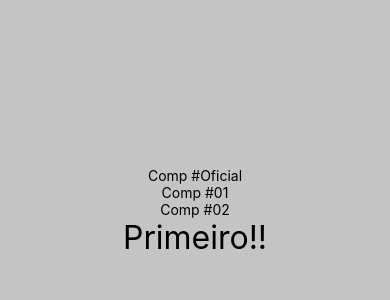
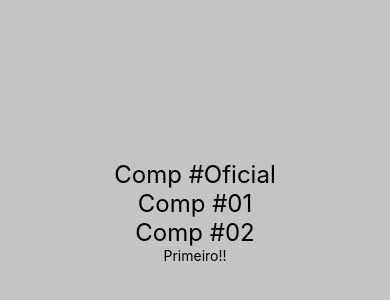
Before and after one commit to hericklima22/aprendendo-react-native, a React Native app in the folder exercicios/: screen / in a window 390 px wide. Shown: the part 210-510 px from the top of the page. Built offline with nearby package versions, Linux system fonts and the light colour scheme.

Commit message:
arquivo estilo.js modificado

```diff
--- a/exercicios/src/components/estilo.js
+++ b/exercicios/src/components/estilo.js
@@ -1,10 +1,12 @@
 import { StyleSheet } from 'react-native'
 
 export default StyleSheet.create({
-    textoGrande: {
+    fonteGrande: {
         fontSize: 32,
+        textAlign: "center"
     },
-    textoMedio: {
+    fonteMedia: {
         fontSize: 24,
+        textAlign: "center"
     }
 })
```
